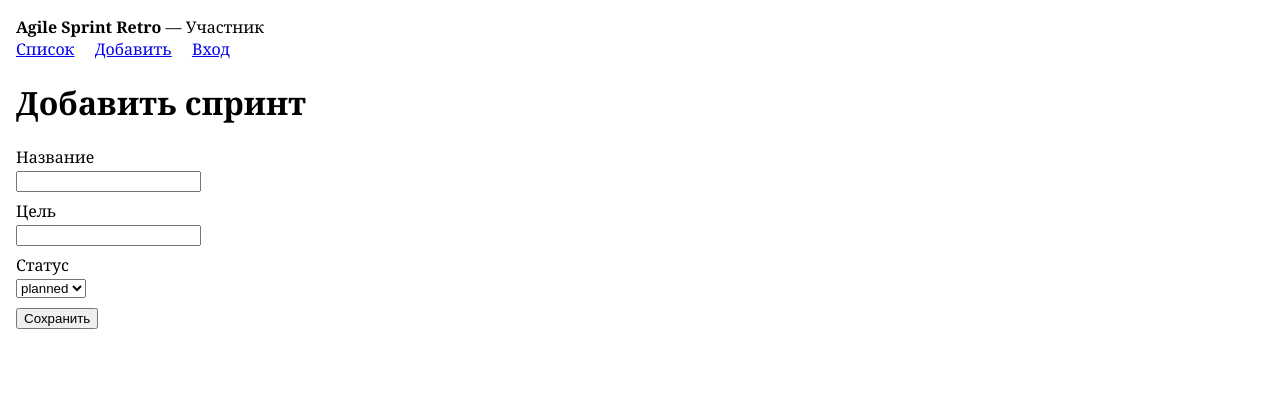
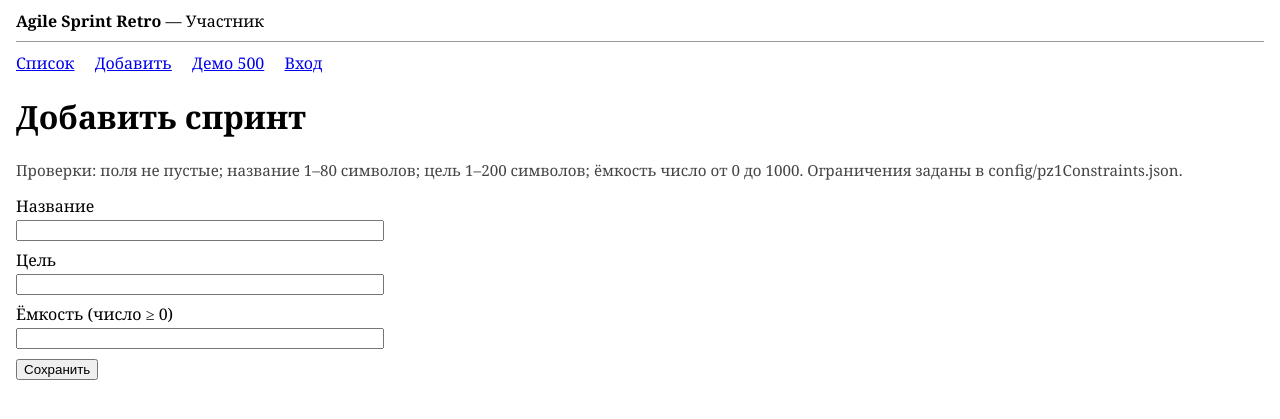
Before and after one commit to Borisserz/agile-sprint-retro, a Node server app: page /add?auth=1 in a window 1280 px wide. Shown: the top 419 px of the page. Run offline with Node 20, Linux system fonts and the light colour scheme; the visitor is signed in with stand-in values (Sample User, id 1); data that the repository does not hold is empty; some libraries are stand-ins or nearby versions.

Commit message:
Meet Goncharevich PZ1 checks for odd variant 49.
Log requests to a file, validate form fields via JSON constraints,
show createdAt, sticky header, and a /demo-500 route that renders 500.ejs.

```diff
--- /dev/null
+++ b/config/pz1Constraints.json
@@ -0,0 +1,5 @@
+{
+  "name": { "minLength": 1, "maxLength": 80 },
+  "goal": { "minLength": 1, "maxLength": 200 },
+  "capacity": { "min": 0, "max": 1000 }
+}
--- a/data/pz1Sprints.js
+++ b/data/pz1Sprints.js
@@ -2,8 +2,20 @@
 let nextId = 3;
 
 const sprints = [
-  { id: 1, name: 'Sprint 1', goal: 'Plan backlog', status: 'done' },
-  { id: 2, name: 'Sprint 2', goal: 'Ship JWT auth', status: 'active' },
+  {
+    id: 1,
+    name: 'Sprint 1',
+    goal: 'Plan backlog',
+    capacity: 20,
+    createdAt: '2026-09-01T10:00:00.000Z',
+  },
+  {
+    id: 2,
+    name: 'Sprint 2',
+    goal: 'Ship JWT auth',
+    capacity: 30,
+    createdAt: '2026-09-15T12:30:00.000Z',
+  },
 ];
 
 function listSprints() {
@@ -14,8 +26,14 @@ function findSprint(id) {
   return sprints.find((item) => item.id === Number(id));
 }
 
-function addSprint({ name, goal, status }) {
-  const sprint = { id: nextId, name, goal, status: status || 'planned' };
+function addSprint({ name, goal, capacity }) {
+  const sprint = {
+    id: nextId,
+    name,
+    goal,
+    capacity,
+    createdAt: new Date().toISOString(),
+  };
   nextId += 1;
   sprints.push(sprint);
   return sprint;
--- a/middleware/pz1Logger.js
+++ b/middleware/pz1Logger.js
@@ -1,6 +1,33 @@
-// ПЗ1: логирование метода, URL и времени
+const fs = require('fs');
+const path = require('path');
+
+// ПЗ1 (нечётный вариант): лог запросов в файл
+const logDir = path.join(__dirname, '..', 'logs');
+const logFile = path.join(logDir, 'pz1-requests.log');
+
+function ensureLogFile() {
+  if (!fs.existsSync(logDir)) {
+    fs.mkdirSync(logDir, { recursive: true });
+  }
+  if (!fs.existsSync(logFile)) {
+    fs.writeFileSync(logFile, '', 'utf8');
+  }
+}
+
 function pz1Logger(req, res, next) {
-  console.log(`${new Date().toISOString()} ${req.method} ${req.originalUrl}`);
+  const line = `${new Date().toISOString()} ${req.method} ${req.originalUrl}\n`;
+
+  try {
+    ensureLogFile();
+    fs.appendFileSync(logFile, line, 'utf8');
+  } catch (err) {
+    return next({
+      status: 500,
+      message: 'Не удалось записать лог запроса в файл',
+    });
+  }
+
+  console.log(line.trim());
   next();
 }
 
--- a/public/pz1.css
+++ b/public/pz1.css
@@ -1,8 +1,22 @@
-/* ПЗ1: минимальные стили для EJS */
-body { font-family: Georgia, "Times New Roman", serif; margin: 1rem; }
+/* ПЗ1: стили EJS-страниц */
+body {
+  font-family: Georgia, "Times New Roman", serif;
+  margin: 0;
+  padding: 0 1rem 1.5rem;
+}
+.top {
+  position: sticky;
+  top: 0;
+  z-index: 10;
+  background: #fff;
+  border-bottom: 1px solid #999;
+  padding: 0.6rem 0;
+}
+nav { margin: 0.6rem 0 1rem; }
 nav a { margin-right: 1rem; }
-table { border-collapse: collapse; width: 100%; max-width: 720px; }
+table { border-collapse: collapse; width: 100%; max-width: 860px; }
 th, td { border: 1px solid #999; padding: 0.35rem 0.5rem; text-align: left; }
 label { display: block; margin: 0.5rem 0; }
-input, select { display: block; margin-top: 0.2rem; }
+input { display: block; margin-top: 0.2rem; width: 100%; max-width: 360px; }
 .error { color: #a00; }
+.hint { color: #444; font-size: 0.95rem; }
--- a/routes/pz1Views.js
+++ b/routes/pz1Views.js
@@ -1,9 +1,44 @@
 // ПЗ1: маршруты EJS
+const fs = require('fs');
+const path = require('path');
 const express = require('express');
 const { pz1Auth } = require('../middleware/pz1Auth');
 const { listSprints, findSprint, addSprint } = require('../data/pz1Sprints');
 
 const router = express.Router();
+const constraintsPath = path.join(__dirname, '..', 'config', 'pz1Constraints.json');
+const constraints = JSON.parse(fs.readFileSync(constraintsPath, 'utf8'));
+
+function validateSprintBody(body) {
+  const name = String(body.name || '').trim();
+  const goal = String(body.goal || '').trim();
+  const capacityRaw = String(body.capacity ?? '').trim();
+
+  if (!name || !goal || capacityRaw === '') {
+    return { error: 'Все поля обязательны' };
+  }
+
+  if (name.length < constraints.name.minLength || name.length > constraints.name.maxLength) {
+    return {
+      error: `Название: от ${constraints.name.minLength} до ${constraints.name.maxLength} символов`,
+    };
+  }
+
+  if (goal.length < constraints.goal.minLength || goal.length > constraints.goal.maxLength) {
+    return {
+      error: `Цель: от ${constraints.goal.minLength} до ${constraints.goal.maxLength} символов`,
+    };
+  }
+
+  const capacity = Number(capacityRaw);
+  if (!Number.isFinite(capacity) || capacity < constraints.capacity.min || capacity > constraints.capacity.max) {
+    return {
+      error: `Ёмкость: число от ${constraints.capacity.min} до ${constraints.capacity.max}`,
+    };
+  }
+
+  return { name, goal, capacity };
+}
 
 router.get('/login', (req, res) => {
   req.user = { name: 'Гость' };
@@ -27,24 +62,31 @@ router.get('/item/:id', pz1Auth, (req, res, next) => {
 });
 
 router.get('/add', pz1Auth, (req, res) => {
-  res.render('add', { title: 'Добавить', user: req.user });
+  res.render('add', {
+    title: 'Добавить',
+    user: req.user,
+    constraints,
+  });
 });
 
 router.post('/add', pz1Auth, (req, res) => {
-  const name = String(req.body.name || '').trim();
-  const goal = String(req.body.goal || '').trim();
-  const status = String(req.body.status || 'planned').trim();
-
-  if (!name || !goal) {
+  const result = validateSprintBody(req.body);
+  if (result.error) {
     return res.status(400).render('add', {
       title: 'Добавить',
       user: req.user,
-      error: 'Укажите название и цель',
+      error: result.error,
+      constraints,
     });
   }
 
-  addSprint({ name, goal, status });
+  addSprint(result);
   res.redirect('/?auth=1');
 });
 
+// ПЗ1: демонстрация страницы 500.ejs (не чёрный экран Express)
+router.get('/demo-500', pz1Auth, (req, res, next) => {
+  next({ status: 500, message: 'Демонстрация ошибки сервера' });
+});
+
 module.exports = router;
--- a/server.js
+++ b/server.js
@@ -52,7 +52,11 @@ app.use((err, req, res, next) => {
   }
 
   const view = status === 404 ? '404' : '500';
-  return res.status(status).render(view, { title: String(status), user, message });
+  return res.status(status).render(view, {
+    title: String(status),
+    user,
+    message,
+  });
 });
 
 async function start() {
--- a/views/500.ejs
+++ b/views/500.ejs
@@ -1,5 +1,9 @@
 <%- include('partials/header') %>
-<h1>500</h1>
+<h1>500 — ошибка сервера</h1>
 <p><%= message %></p>
+<p>
+  Страница сформирована шаблоном <code>500.ejs</code> через error-handling middleware
+  (четыре параметра: err, req, res, next). Ошибка записана в журнал сервера.
+</p>
 <p><a href="/?auth=1">На главную</a></p>
 <%- include('partials/footer') %>
--- a/views/add.ejs
+++ b/views/add.ejs
@@ -3,15 +3,22 @@
 <% if (typeof error !== 'undefined' && error) { %>
   <p class="error"><%= error %></p>
 <% } %>
+<p class="hint">
+  Проверки: поля не пустые;
+  название <%= constraints.name.minLength %>–<%= constraints.name.maxLength %> символов;
+  цель <%= constraints.goal.minLength %>–<%= constraints.goal.maxLength %> символов;
+  ёмкость число от <%= constraints.capacity.min %> до <%= constraints.capacity.max %>.
+  Ограничения заданы в config/pz1Constraints.json.
+</p>
 <form method="post" action="/add?auth=1">
-  <label>Название <input name="name" required /></label>
-  <label>Цель <input name="goal" required /></label>
-  <label>Статус
-    <select name="status">
-      <option value="planned">planned</option>
-      <option value="active">active</option>
-      <option value="done">done</option>
-    </select>
+  <label>Название
+    <input name="name" required maxlength="<%= constraints.name.maxLength %>" />
+  </label>
+  <label>Цель
+    <input name="goal" required maxlength="<%= constraints.goal.maxLength %>" />
+  </label>
+  <label>Ёмкость (число ≥ 0)
+    <input name="capacity" type="number" required min="<%= constraints.capacity.min %>" max="<%= constraints.capacity.max %>" />
   </label>
   <button type="submit">Сохранить</button>
 </form>
--- a/views/index.ejs
+++ b/views/index.ejs
@@ -5,7 +5,8 @@
     <th>ID</th>
     <th>Название</th>
     <th>Цель</th>
-    <th>Статус</th>
+    <th>Ёмкость</th>
+    <th>Время создания</th>
     <th></th>
   </tr>
   <% sprints.forEach(function (sprint) { %>
@@ -13,7 +14,8 @@
       <td><%= sprint.id %></td>
       <td><%= sprint.name %></td>
       <td><%= sprint.goal %></td>
-      <td><%= sprint.status %></td>
+      <td><%= sprint.capacity %></td>
+      <td><%= sprint.createdAt %></td>
       <td><a href="/item/<%= sprint.id %>?auth=1">Открыть</a></td>
     </tr>
   <% }) %>
--- a/views/item.ejs
+++ b/views/item.ejs
@@ -2,6 +2,7 @@
 <h1><%= sprint.name %></h1>
 <p>ID: <%= sprint.id %></p>
 <p>Цель: <%= sprint.goal %></p>
-<p>Статус: <%= sprint.status %></p>
+<p>Ёмкость: <%= sprint.capacity %></p>
+<p>Время создания: <%= sprint.createdAt %></p>
 <p><a href="/?auth=1">К списку</a></p>
 <%- include('partials/footer') %>
--- a/views/partials/header.ejs
+++ b/views/partials/header.ejs
@@ -6,13 +6,14 @@
   <link rel="stylesheet" href="/pz1.css" />
 </head>
 <body>
-  <header>
+  <header class="top">
     <strong>Agile Sprint Retro</strong>
     — <%= user && user.name ? user.name : 'Гость' %>
   </header>
   <nav>
     <a href="/?auth=1">Список</a>
     <a href="/add?auth=1">Добавить</a>
+    <a href="/demo-500?auth=1">Демо 500</a>
     <a href="/login">Вход</a>
   </nav>
   <main>
```
Also changed, not shown: README.md, middleware/pz1Auth.js (line endings or trailing spaces), 1 other file.
